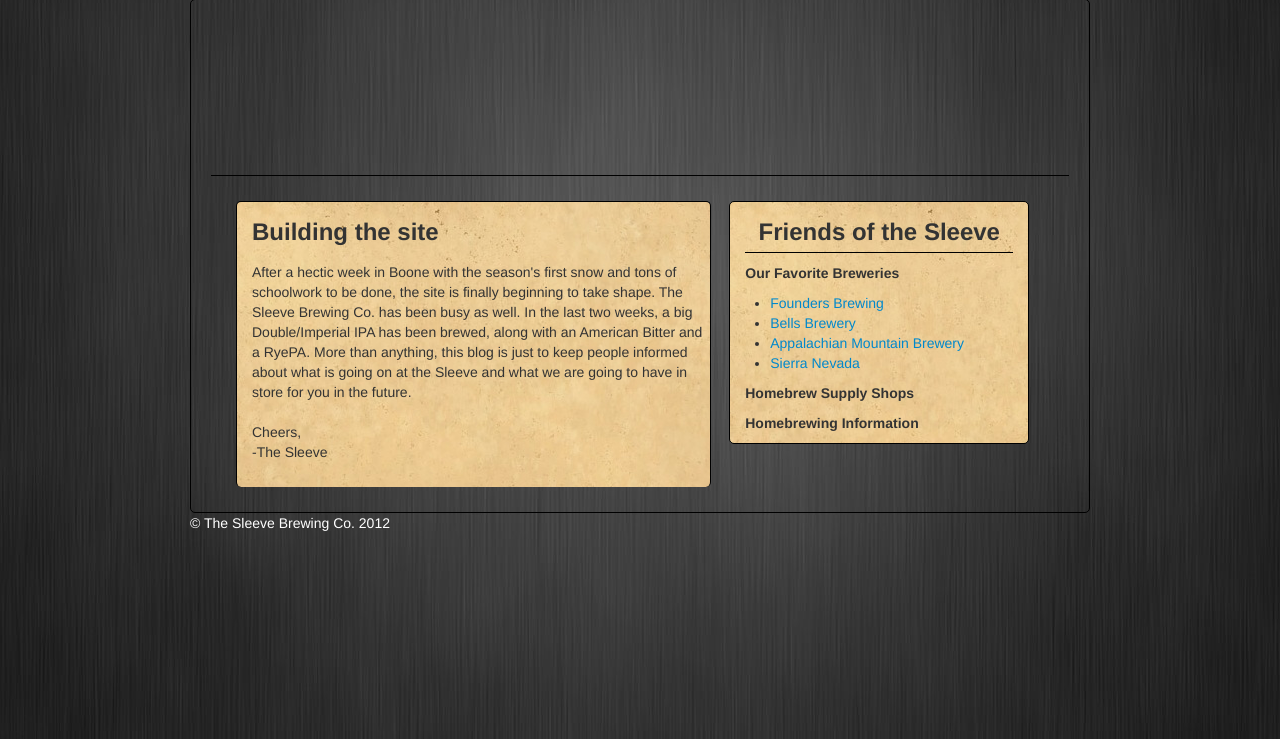
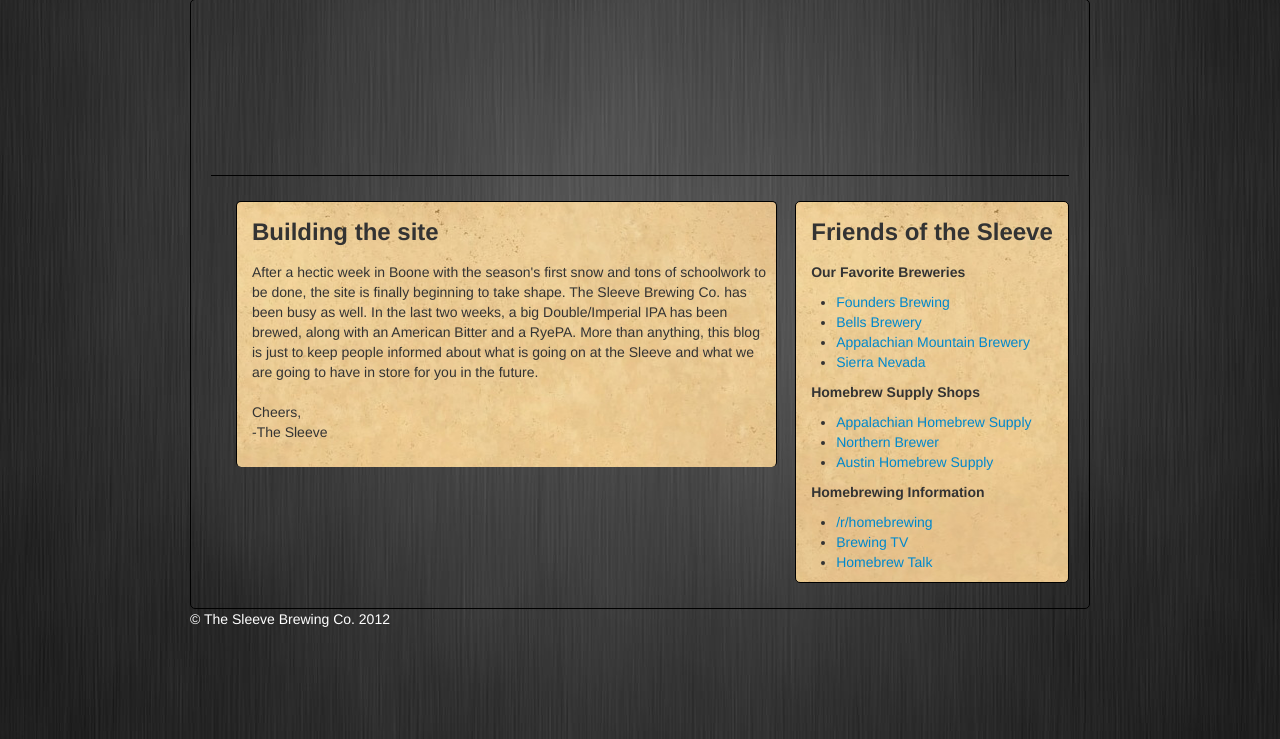
Before and after one commit to phillipsra16/TheSleeve, a PHP site: page /SleeveBrewery.html in a window 1280 px wide. Shown: the part 61-800 px from the top of the page. Run offline with PHP 8.4, Linux system fonts and the light colour scheme; some libraries are stand-ins or nearby versions.

Commit message:
just changed things around a bit

```diff
--- a/SleeveBrewery.html
+++ b/SleeveBrewery.html
@@ -31,7 +31,7 @@
 
 		</div>
 		<div class="row-fluid">
-		<div class="span10" id="blog_container">
+		<div class="span8" id="blog_container">
 			<div class="blog_entry">
 				<h3>Building the site</h3>
 				<p>
@@ -46,7 +46,7 @@
 				</p>
 			</div>
 		</div>
-		<div class="span2" id="links">
+		<div class="span4" id="links">
 			<h3>Friends of the Sleeve</h3>
 			<h5>Our Favorite Breweries</h5>
 			<ul class="friends">
@@ -57,11 +57,15 @@
 			</ul>
 			<h5>Homebrew Supply Shops</h5>
 			<ul class="friends">
-
+				<li><a href="">Appalachian Homebrew Supply</a></li>
+				<li><a href="">Northern Brewer</a></li>
+				<li><a href="">Austin Homebrew Supply</a></li>
 			</ul>
 			<h5>Homebrewing Information</h5>
 			<ul class="friends">
-
+				<li><a href="http://reddit.com/r/homebrewing">/r/homebrewing</a>
+				<li><a href="">Brewing TV</a></li>
+				<li><a href="">Homebrew Talk</a></li>
 			</ul>
 		</div>
 		</div> <!-- end .row-fluid -->
--- a/style.css
+++ b/style.css
@@ -12,7 +12,6 @@ body{
 	margin-top: 25px;
 	border: solid 1px black;
 	border-radius: 5px 5px 5px;
-	min-width: 300px;
 	background-image: url('old-paper-background.jpg');
 	padding-left: 15px;
 	padding-right: 15px;
@@ -44,16 +43,13 @@ body{
 	width: 100%;
 	border-bottom: solid 1px black;
 }
-.span2 h3
+.span3 h3
 {
 	text-align: center;
 	border-bottom: solid 1px black;
 }
 
-.span10
-{
-	max-width: 500px;
-}
+
 #main_body
 {
 	max-width: 900px;
@@ -73,3 +69,27 @@ footer
 	color: white;
 
 }
+#beer_container
+{
+	min-width: 600px;
+	margin-top: 25px;
+}
+#beer_links
+{
+	min-width: 200px;
+	margin-top: 25px;
+	border: solid 1px black;
+	border-radius: 5px 5px 5px;
+	background-image: url('old-paper-background.jpg');
+	padding-left: 15px;
+	padding-right: 15px;
+}
+#beer_info
+{
+	min-width: 350px;
+	border: solid 1px black;
+	border-radius: 5px 5px 5px;
+	background-image: url('old-paper-background.jpg');
+	padding-left: 15px;
+	padding-right: 15px;
+}
```
Also changed, not shown: beers.html (+28 -14 lines).
